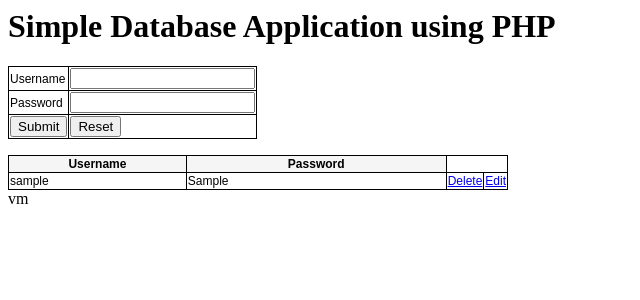
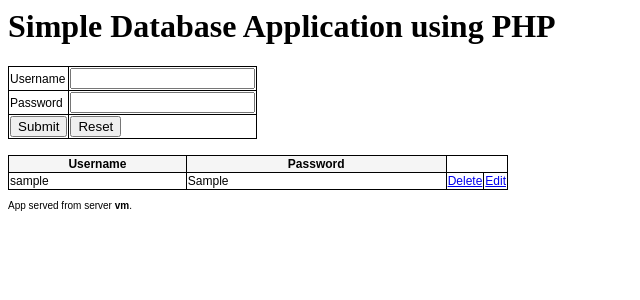
Before and after one commit to mikolin2000/dbapp, a PHP site: page /home.php?action=edit in a window 1280 px wide. Shown: the top 300 px of the page, without its empty margins (0-640 px from the left). Run offline with PHP 8.4, Linux system fonts and the light colour scheme; tables that the repository leaves empty or names only in its code hold one stand-in row (values such as "Sample post"); data that the repository does not hold is empty.

Commit message:
home updated

```diff
--- a/home.php
+++ b/home.php
@@ -5,7 +5,7 @@ table {
     border-collapse: collapse;
 }
 
-table, td, th {
+table, td, th  {
     border: 1px solid black;
     font-family: "Arial";
     font-size: 12px;
@@ -96,7 +96,7 @@ $idn=$row['id'];$un=$row['username'];$pd=$row['psd'];
 	}
 echo "</table>";
 
-echo gethostname();
+echo "<p style=\"font-family: 'Arial'; font-size: 10px; \"> App served from server <b>".gethostname()."</b>.</p>";
 ?>
 
 </body>
```
